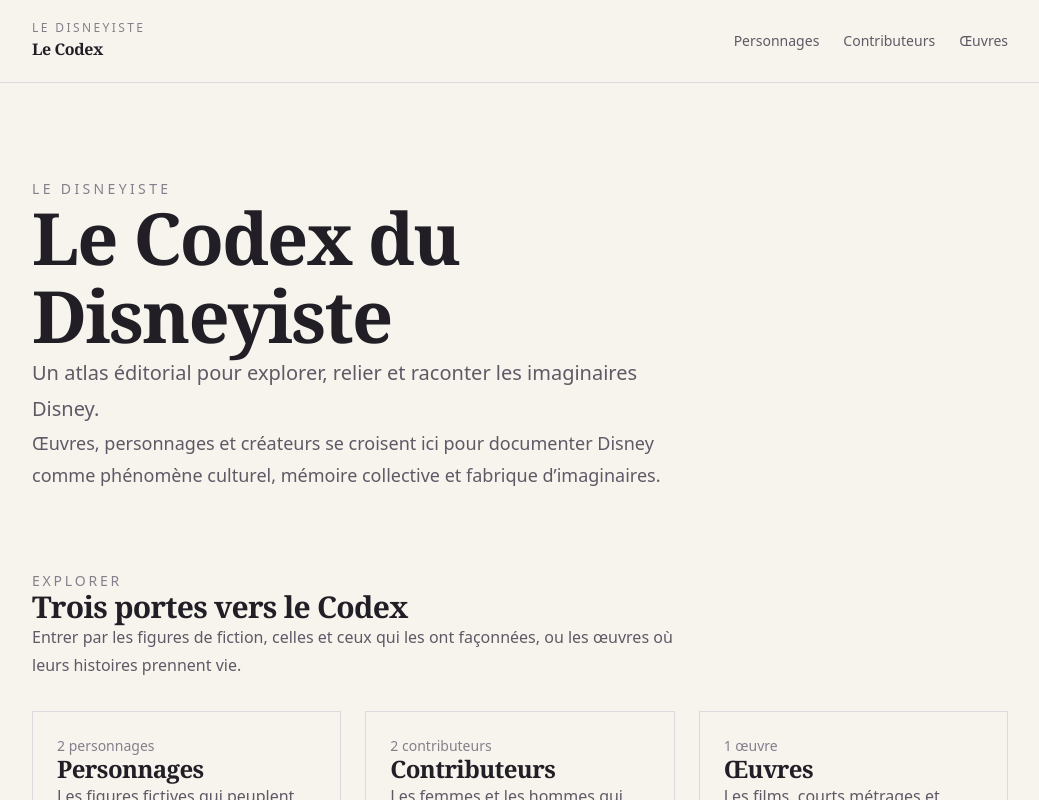
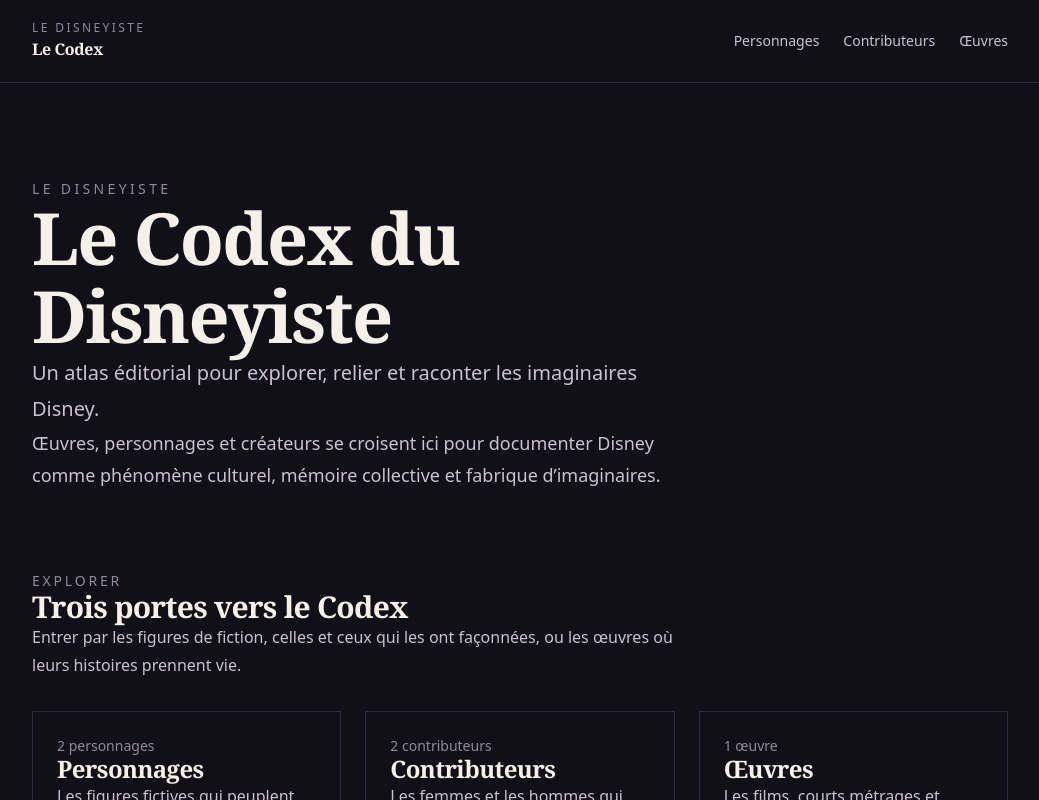
Before and after one commit to iamjulienjulien/ledisneyiste-codex, a Next.js app: page / in a window 1280 px wide. Shown: the top 800 px of the page, without its empty margins (120-1159 px from the left). Built offline with nearby package versions, Linux system fonts and the light colour scheme.

Commit message:
🎨 Mise en scène > Éteindre les lumières dans la salle du Codex > 🐭 Julien

```diff
--- a/src/app/globals.css
+++ b/src/app/globals.css
@@ -10,58 +10,19 @@
  *
  * Mise en scène native du Codex du Disneyiste.
  *
- * Les composants ne doivent jamais dépendre directement des valeurs
- * d'une Projection. Ils utilisent uniquement les tokens sémantiques
- * exposés plus bas via @theme.
+ * Une Projection définit l'identité générale de l'interface :
+ * typographies, formes, rythme et langage visuel.
  *
- * Les futures Projections pourront modifier couleurs, typographies,
- * formes, ombres et autres paramètres visuels sans modifier les
- * composants eux-mêmes.
+ * La Lumière définit sa déclinaison lumineuse :
+ * sombre ou claire.
+ *
+ * Les composants ne doivent jamais dépendre directement des
+ * valeurs d'une Projection ou d'une Lumière. Ils utilisent
+ * uniquement les tokens sémantiques exposés via @theme.
  */
 
 :root,
 [data-projection="originale"] {
-    color-scheme: light;
-
-    /* ------------------------------------------------------------
-       Surfaces
-       ------------------------------------------------------------ */
-
-    --projection-canvas: #f7f4ee;
-    --projection-surface: #fffdf8;
-    --projection-surface-muted: #f0ece5;
-
-    /* ------------------------------------------------------------
-       Encres
-       ------------------------------------------------------------ */
-
-    --projection-ink: #211e26;
-    --projection-ink-soft: #5f5966;
-    --projection-muted: #857e8b;
-
-    /* ------------------------------------------------------------
-       Lignes
-       ------------------------------------------------------------ */
-
-    --projection-line: #ded8e1;
-    --projection-line-strong: #c7bdcd;
-
-    /* ------------------------------------------------------------
-       Accent
-       ------------------------------------------------------------ */
-
-    --projection-accent: #51446f;
-    --projection-accent-hover: #403657;
-    --projection-accent-soft: #ede8f3;
-    --projection-accent-contrast: #fffaf2;
-
-    /* ------------------------------------------------------------
-       États
-       ------------------------------------------------------------ */
-
-    --projection-focus: #75658f;
-    --projection-selection: #51446f33;
-
     /* ------------------------------------------------------------
        Typographie
        ------------------------------------------------------------ */
@@ -88,11 +49,89 @@
     --projection-radius-small: 0.375rem;
     --projection-radius-medium: 0.75rem;
     --projection-radius-large: 1.25rem;
+}
 
-    /* ------------------------------------------------------------
-       Ombres
-       ------------------------------------------------------------ */
+/* ============================================================
+   PROJECTION ORIGINALE · LUMIÈRE SOMBRE
+   ============================================================ */
 
+/*
+ * Lumière native du Codex.
+ *
+ * La salle est sombre par défaut : le contenu devient la lumière.
+ */
+
+:root,
+[data-projection="originale"][data-lumiere="sombre"] {
+    color-scheme: dark;
+
+    /* Surfaces */
+    --projection-canvas: #111018;
+    --projection-surface: #181621;
+    --projection-surface-muted: #201d29;
+
+    /* Encres */
+    --projection-ink: #f6f1e8;
+    --projection-ink-soft: #c9c2ce;
+    --projection-muted: #91899b;
+
+    /* Lignes */
+    --projection-line: #302b3a;
+    --projection-line-strong: #4b4359;
+
+    /* Accent */
+    --projection-accent: #b7a2df;
+    --projection-accent-hover: #d0c0ef;
+    --projection-accent-soft: #282137;
+    --projection-accent-contrast: #16131d;
+
+    /* États */
+    --projection-focus: #b7a2df;
+    --projection-selection: #b7a2df33;
+
+    /* Ombres */
+    --projection-shadow-soft: 0 16px 50px rgb(0 0 0 / 0.28);
+}
+
+/* ============================================================
+   PROJECTION ORIGINALE · LUMIÈRE CLAIRE
+   ============================================================ */
+
+/*
+ * Déclinaison claire de la Projection Originale.
+ *
+ * Elle existe déjà dans le langage visuel mais aucun mécanisme
+ * utilisateur ne permet encore de la sélectionner.
+ */
+
+[data-projection="originale"][data-lumiere="claire"] {
+    color-scheme: light;
+
+    /* Surfaces */
+    --projection-canvas: #f7f4ee;
+    --projection-surface: #fffdf8;
+    --projection-surface-muted: #f0ece5;
+
+    /* Encres */
+    --projection-ink: #211e26;
+    --projection-ink-soft: #5f5966;
+    --projection-muted: #857e8b;
+
+    /* Lignes */
+    --projection-line: #ded8e1;
+    --projection-line-strong: #c7bdcd;
+
+    /* Accent */
+    --projection-accent: #51446f;
+    --projection-accent-hover: #403657;
+    --projection-accent-soft: #ede8f3;
+    --projection-accent-contrast: #fffaf2;
+
+    /* États */
+    --projection-focus: #75658f;
+    --projection-selection: #51446f33;
+
+    /* Ombres */
     --projection-shadow-soft: 0 12px 40px rgb(33 30 38 / 0.06);
 }
 
@@ -101,13 +140,15 @@
    ============================================================ */
 
 /*
- * Cette couche constitue le contrat entre les Projections et l'UI.
+ * Contrat entre les Projections et l'interface.
  *
- * Les composants utilisent :
+ * Les composants utilisent par exemple :
  *
  *   bg-canvas
  *   bg-surface
+ *   bg-surface-muted
  *   text-ink
+ *   text-ink-soft
  *   text-muted
  *   border-line
  *   text-accent
@@ -115,7 +156,7 @@
  *   rounded-large
  *   shadow-soft
  *
- * Ils ne doivent pas utiliser directement les variables
+ * Ils ne doivent jamais utiliser directement les variables
  * --projection-*.
  */
 
@@ -166,6 +207,7 @@
 
 html {
     min-height: 100%;
+    color: var(--projection-ink);
     background: var(--projection-canvas);
 }
 
--- a/src/app/layout.tsx
+++ b/src/app/layout.tsx
@@ -25,7 +25,7 @@ export default function RootLayout({
     children: React.ReactNode;
 }>) {
     return (
-        <html lang="fr" data-projection="originale">
+        <html lang="fr" data-projection="originale" data-lumiere="sombre">
             <body>
                 <header className="border-b border-line">
                     <div className="mx-auto flex w-full max-w-5xl flex-col gap-5 px-6 py-5 sm:flex-row sm:items-center sm:justify-between">
```
